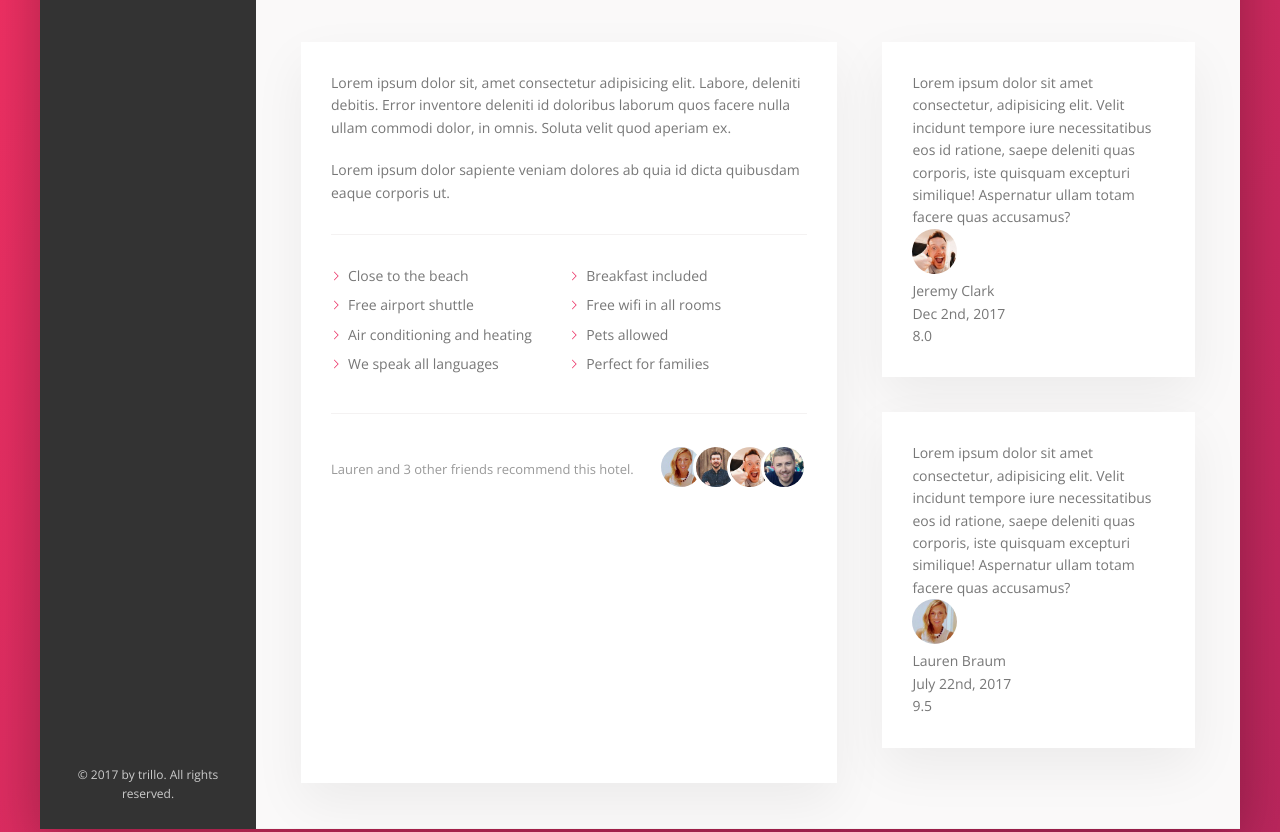
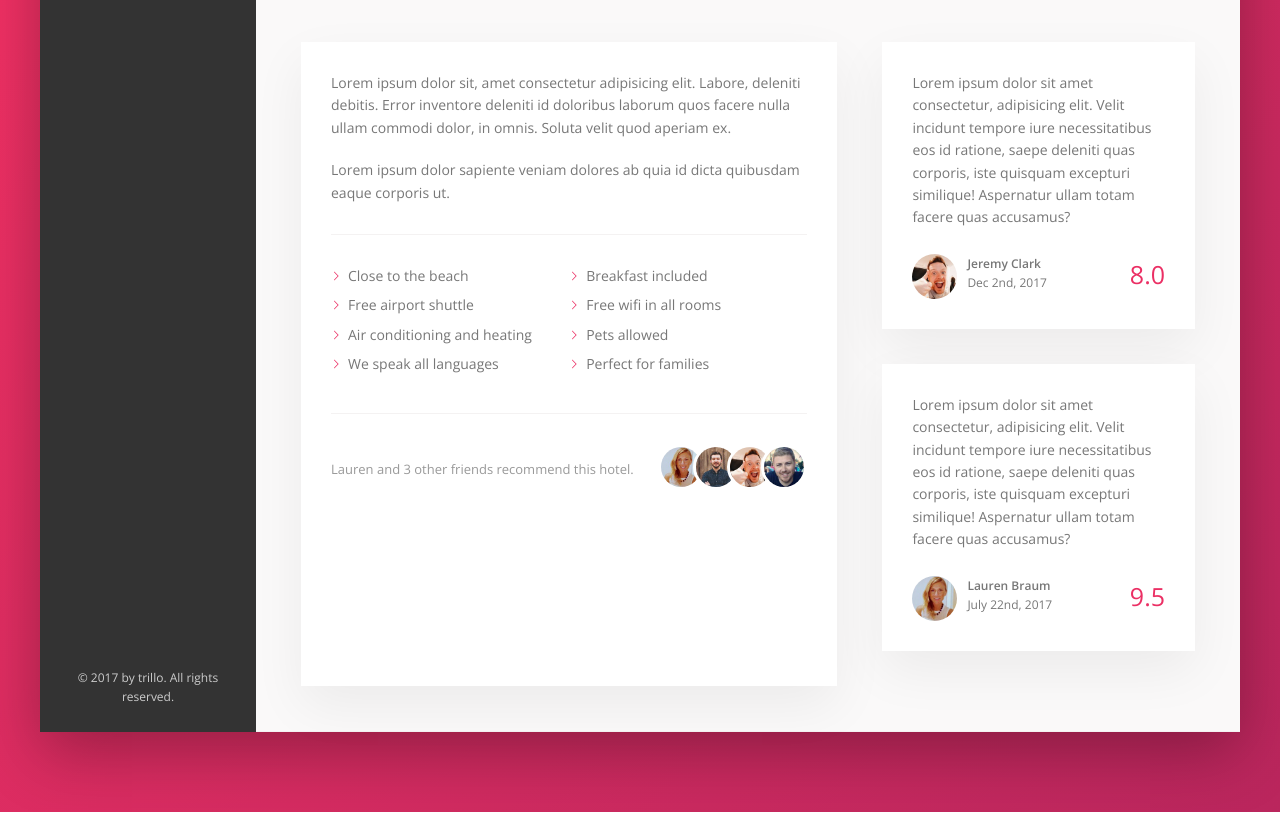
Before and after one commit to MaeganW/Trillo-Website, a website: page index.html in a window 1280 px wide. Shown: the part 605-1437 px from the top of the page. Drawn offline with nearby package versions, Linux system fonts and the light colour scheme.

Commit message:
my solution to challenge for styling user review

```diff
--- a/index.html
+++ b/index.html
@@ -169,7 +169,7 @@
                             </div>
                         </div>
 
-                        <div class="user-reviews">
+                        <figure class="user-reviews">
                             <figure class="review">
                                 <blockquote class="review__text">
                                     Lorem ipsum dolor sit amet consectetur, adipisicing elit. Velit incidunt tempore iure necessitatibus eos id ratione, saepe deleniti quas corporis, iste quisquam excepturi similique! Aspernatur ullam totam facere quas accusamus?
@@ -183,8 +183,8 @@
                                         <p class="review__user-date">
                                             Dec 2nd, 2017
                                         </p>
-                                        <div class="review__rating">8.0</div>
                                     </div>
+                                    <div class="review__rating">8.0</div>
                                 </figcaption>
                             </figure>
 
@@ -201,11 +201,11 @@
                                         <p class="review__user-date">
                                             July 22nd, 2017
                                         </p>
-                                        <div class="review__rating">9.5</div>
                                     </div>
+                                    <div class="review__rating">9.5</div>
                                 </figcaption>
                             </figure>
-                        </div>
+                        </figure>
 
                     </div>
                 </main>
--- a/sass/components.scss
+++ b/sass/components.scss
@@ -392,11 +392,13 @@
   margin-bottom: 3.5rem;
 
   &__text {
-
+    padding-bottom: 2.5rem;
   }
 
   &__user {
-
+    display: flex;
+    align-items: center;
+    justify-content: space-between;
   }
 
   &__photo {
@@ -406,11 +408,15 @@
   }
 
   &__user-box {
+    font-size: 1.2rem;
+    padding-left: 1rem;
 
+    flex: 1;
+    align-self: stretch;
   }
 
   &__user-name {
-
+    font-weight: bold;
   }
 
   &__user-date {
@@ -418,6 +424,8 @@
   }
 
   &__rating {
-
+    font-size: 2.5rem;
+    color: var(--color-primary);
+    align-self: stretch;
   }
 }
```
Also changed, not shown: css/style.css.
